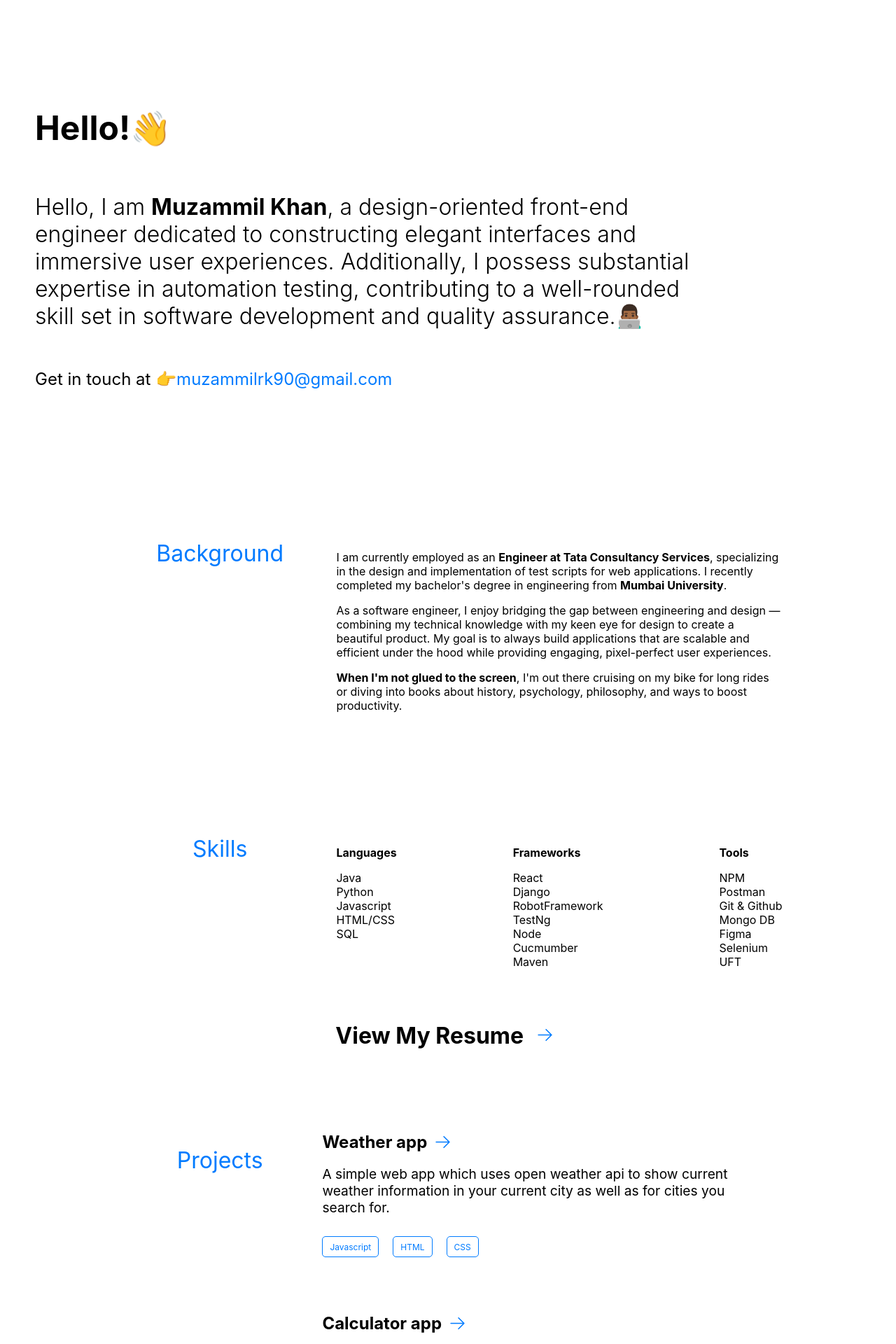
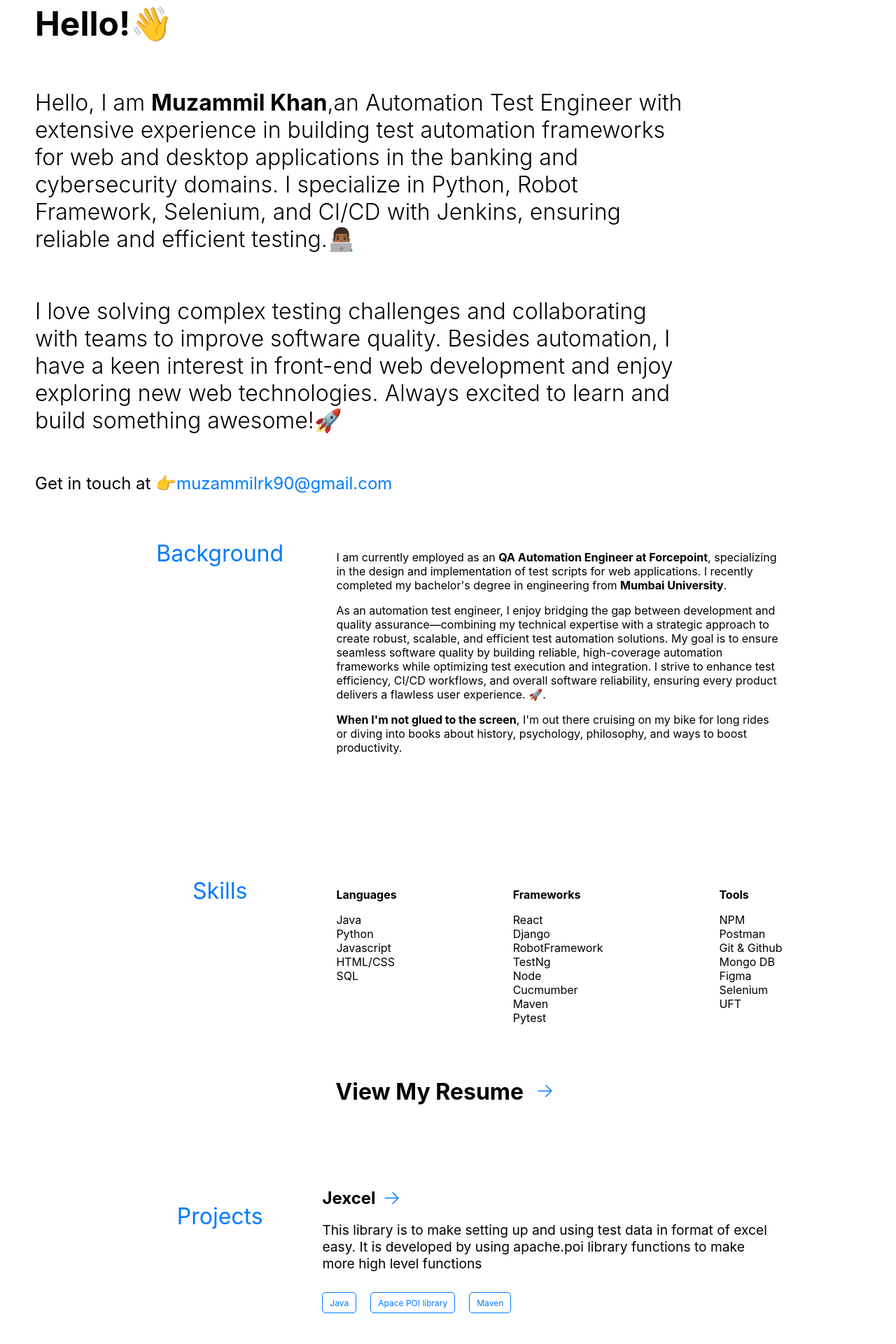
Before and after one commit to muzammil2208/portfoliov2, a React (Create React App) app: page / in a window 1280 px wide. Shown: the part 100-2020 px from the top of the page at 70% size. Built offline with nearby package versions, Linux system fonts and the light colour scheme.

Commit message:
content changes done according to automation enginer profile

```diff
--- a/src/App.js
+++ b/src/App.js
@@ -6,6 +6,7 @@ import ModeButton from './Components/ModeButton';
 import Resume from './Components/Resume';
 import Projects from './Components/Projects';
 import Footer from './Components/Footer';
+import React from 'react';
 
 function App() {
 
--- a/src/Components/Background.js
+++ b/src/Components/Background.js
@@ -5,8 +5,8 @@ function Background() {
     <div class="background">
         <h1 class="background-heading">Background</h1>
         <div class="background-content">
-            <p>I am currently employed as an <span class="highlight">Engineer at Tata Consultancy Services</span>, specializing in the design and implementation of test scripts for web applications. I recently completed my bachelor's degree in engineering from <span class="highlight">Mumbai University</span>.</p>
-            <p>As a software engineer, I enjoy bridging the gap between engineering and design — combining my technical knowledge with my keen eye for design to create a beautiful product. My goal is to always build applications that are scalable and efficient under the hood while providing engaging, pixel-perfect user experiences.</p>
+            <p>I am currently employed as an <span class="highlight">QA Automation Engineer at Forcepoint</span>, specializing in the design and implementation of test scripts for web applications. I recently completed my bachelor's degree in engineering from <span class="highlight">Mumbai University</span>.</p>
+            <p>As an automation test engineer, I enjoy bridging the gap between development and quality assurance—combining my technical expertise with a strategic approach to create robust, scalable, and efficient test automation solutions. My goal is to ensure seamless software quality by building reliable, high-coverage automation frameworks while optimizing test execution and integration. I strive to enhance test efficiency, CI/CD workflows, and overall software reliability, ensuring every product delivers a flawless user experience. <span role="img" aria-label="rocket">🚀</span>.</p>
             <p><span class="highlight">When I'm not glued to the screen</span>, I'm out there cruising on my bike for long rides or diving into books about history, psychology, philosophy, and ways to boost productivity.</p>
         </div>
     </div>
--- a/src/Components/Footer.js
+++ b/src/Components/Footer.js
@@ -4,7 +4,7 @@ function Footer() {
   return (
     <div class='footer'>
         <p class="footer-heading">
-            Designed and Developed by Muzammil Khan 🤘 2023
+            Designed and Developed by Muzammil Khan <span role="img" aria-label="rocking sign"></span>🤘 2023
         </p>
         <ul class='footer-links'>
             <a href="https://www.linkedin.com/in/muzammil-khan-085543171/">Linkedin</a>
--- a/src/Components/Jumbotron.js
+++ b/src/Components/Jumbotron.js
@@ -3,9 +3,10 @@ import React from 'react'
 function Jumbotron() {
   return (
     <div class="jumbotron">
-        <h1 class="jumbotron_heading">Hello!<span class="wave">👋</span></h1>
-        <p class="jumbotron_content">Hello, I am <span class="highlight">Muzammil Khan</span>, a design-oriented front-end engineer dedicated to constructing elegant interfaces and immersive user experiences. Additionally, I possess substantial expertise in automation testing, contributing to a well-rounded skill set in software development and quality assurance.👨🏾‍💻</p>
-        <p class="jumbotron_link">Get in touch at 👉<span class="jumbotron_email">muzammilrk90@gmail.com</span></p>
+        <h1 class="jumbotron_heading">Hello!<span class="wave" role="img" aria-label="waving emoji">👋</span></h1>
+        <p class="jumbotron_content">Hello, I am <span class="highlight">Muzammil Khan</span>,an Automation Test Engineer with extensive experience in building test automation frameworks for web and desktop applications in the banking and cybersecurity domains. I specialize in Python, Robot Framework, Selenium, and CI/CD with Jenkins, ensuring reliable and efficient testing.👨🏾‍💻</p>
+        <p class="jumbotron_content">I love solving complex testing challenges and collaborating with teams to improve software quality. Besides automation, I have a keen interest in front-end web development and enjoy exploring new web technologies. Always excited to learn and build something awesome!<span role="img" aria-label="rocket emoji">🚀</span> </p>
+        <p class="jumbotron_link">Get in touch at <span  role="img" aria-label="pointing finger">👉</span><span class="jumbotron_email">muzammilrk90@gmail.com</span></p>
     </div>
   )
 }
--- a/src/Components/Projects.js
+++ b/src/Components/Projects.js
@@ -6,7 +6,13 @@ function Projects() {
     <div class="projects-main-container">
         <h1 class='projects-title'>Projects</h1>
         <div class='projects-container'>
-
+            <div class='p-container'>
+                <a href="https://github.com/muzammil2208/Jexcel" class="project-title highlight">Jexcel<Arrow/></a>
+                <p class='project-description'> This library is to make setting up and using test data in format of excel easy. It is developed by using apache.poi library functions to make more high level functions</p>
+                <div class='project-skills-container'>
+                    <span class="project-skills">Java</span><span class="project-skills">Apace POI library</span><span class="project-skills">Maven</span>
+                </div>
+            </div>
             <div class='p-container'>
                 <a class="project-title highlight" href="https://weatherapp-lmmu.onrender.com">Weather app<Arrow/></a>
                 <p class='project-description'> A simple web app which uses open weather api to show current weather information in your current city as well as for cities you search for.</p>
@@ -28,6 +34,8 @@ function Projects() {
                     <span class="project-skills">TestNg</span><span class="project-skills">Java</span><span class="project-skills">Selenium</span><span class="project-skills">Maven</span>
                 </div>
             </div>
+
+
         </div>
     </div>
   )
--- a/src/Components/Resume.js
+++ b/src/Components/Resume.js
@@ -3,7 +3,7 @@ import Arrow from './Icons/Arrow'
 function Resume() {
   return (
     <div class="resume-container">
-     <a className="highlight resume-link" href="https://drive.google.com/file/d/1LNANBSU3O3V0zGPVZMmU8YyoHctdlsGi/view?usp=sharing">View My Resume <Arrow/></a>
+     <a className="highlight resume-link" href="https://drive.google.com/file/d/1zVFpEenowFuFgUd-DjTqbRR1oo8A_nzN/view?usp=drive_link">View My Resume <Arrow/></a>
     </div>
   )
 }
--- a/src/Components/Skills.js
+++ b/src/Components/Skills.js
@@ -25,6 +25,7 @@ function Skills() {
                 <li>Node</li>
                 <li>Cucmumber</li>
                 <li>Maven</li>
+                <li>Pytest</li>
             </ul>
         </div>
         <div class="skills-small-container">
```
Also changed, not shown: package.json (+6 -5 lines), 1 other file (tests, documents, lock files or other folders).
